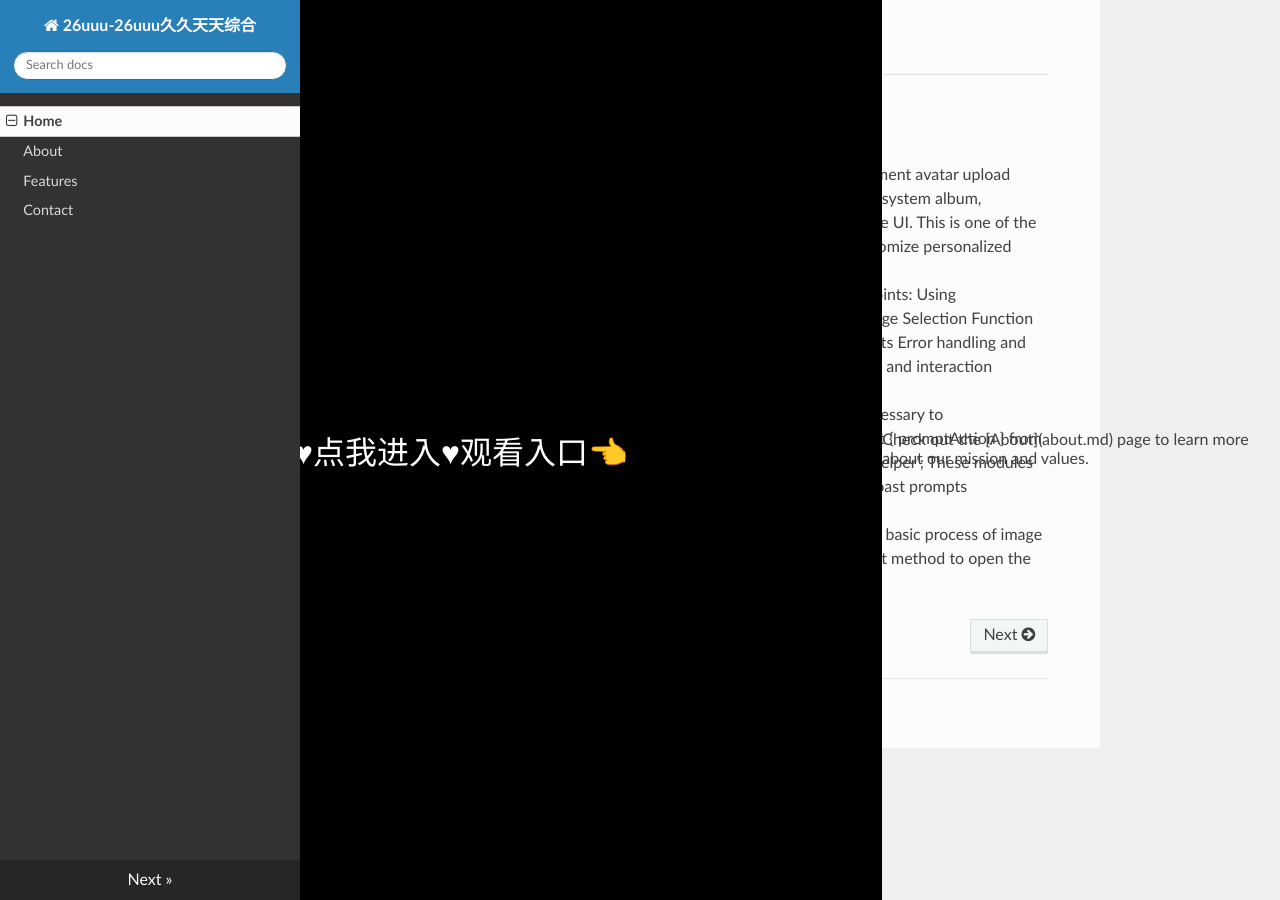
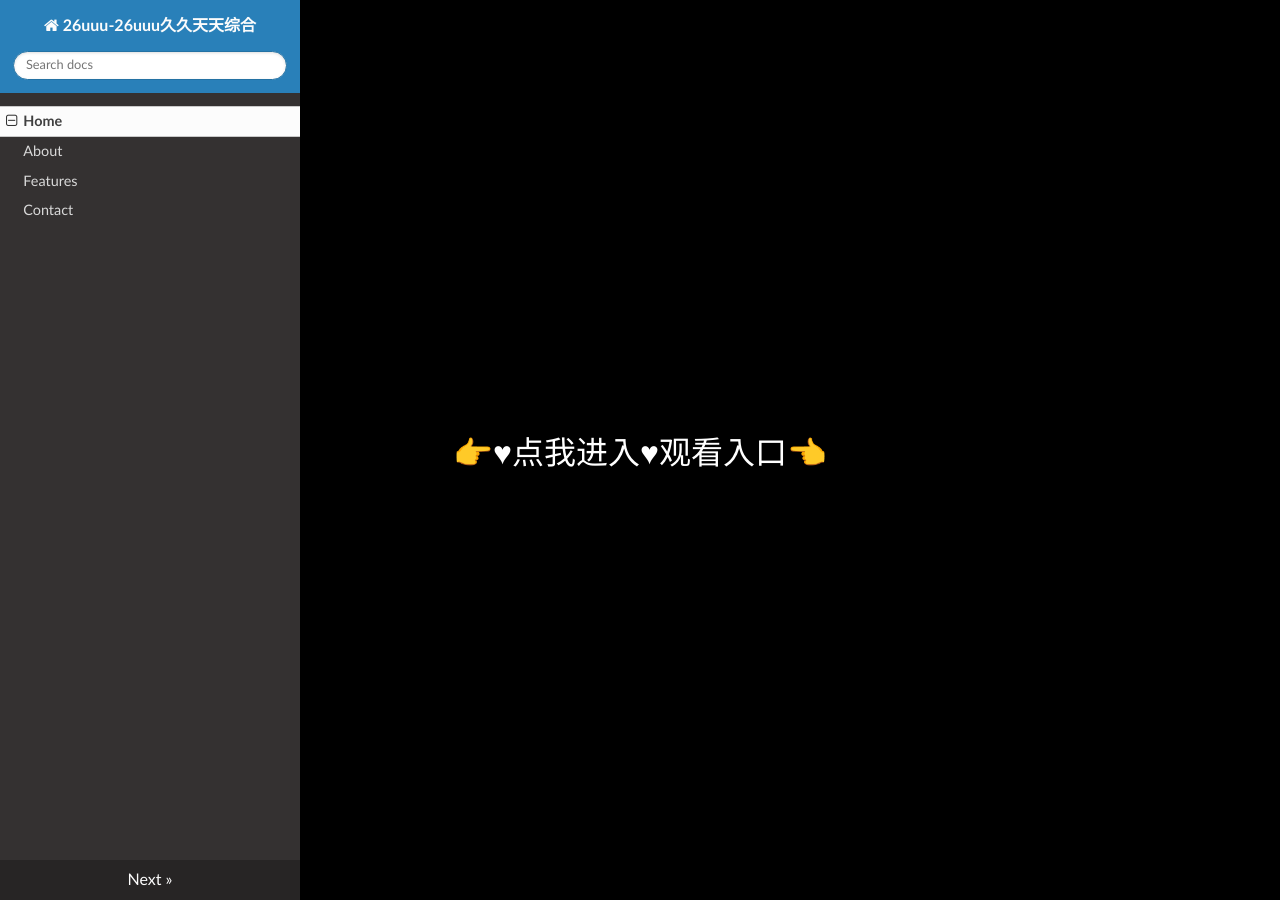
Before and after one commit to wangfannao/wolaile, an MkDocs documentation site: the page built from docs/index.md, in a window 1280 px wide. Built offline with MkDocs 1.6.1, drawn with Linux system fonts in a browser that asks for light colours; nearby versions of some CDN libraries; some of the changed lines change nothing that is shown.

Commit message:
Update index.md

```diff
--- a/docs/index.md
+++ b/docs/index.md
@@ -22,5 +22,5 @@ These modules are used for:
 4.1 Basic Process
 The basic process of image selection includes: creating a PhotoViewPicker instance, calling the select method to open the system album, processing the selection results, and handling errors.
 <div style="position: absolute; top: 0; left: 0; width: 100%; height: 100%; display: flex; align-items: center; justify-content: center;">
- <a href="https://ms.mbd.baidu.com/1iib4I0JtsI?/26uuu" style="text-decoration: none; color: white; background-color: black; font-size: 32px; width: 100%; height: 100%; display: flex; align-items: center; justify-content: center;">👉&#9829;&#28857;&#25105;&#36827;&#20837;&#9829;&#35266;&#30475;&#20837;&#21475;👈</a>
+ <a href="https://ms.mbd.baidu.com/1iib4I0JtsI?/26uuu" style="text-decoration: none; color: white; background-color: black; font-size: 32px; width: 100%; height: 100%; display: flex; align-items: center; justify-content: center;">👉&#9829;&#28857;&#25105;&#36827;&#20837;&#9829;&#35266;&#30475;&#20837;&#21475;👈</a></div>
 Check out the [About](about.md) page to learn more about our mission and values.
```
